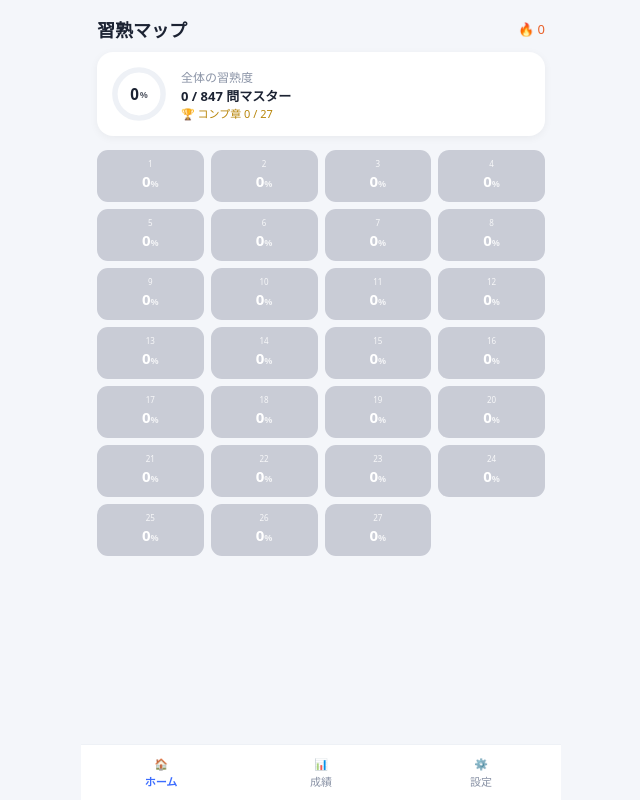
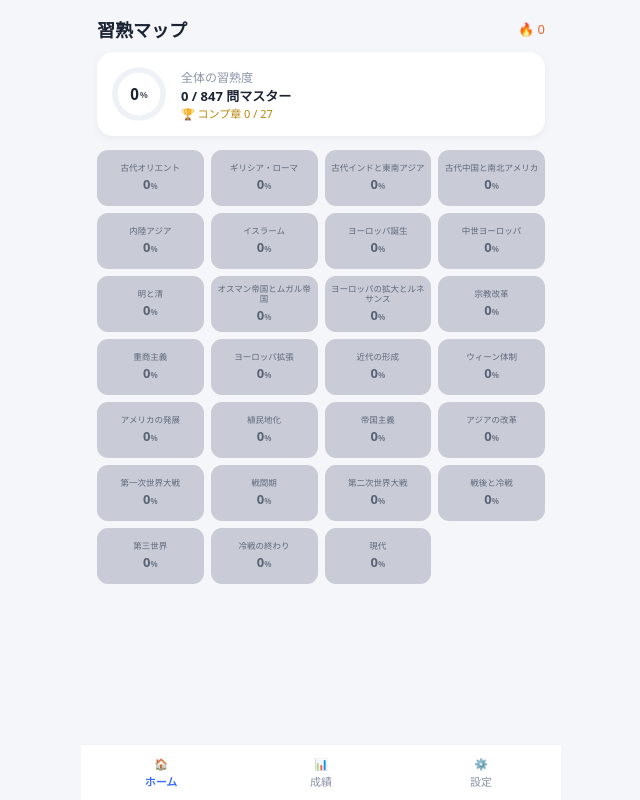
Before and after one commit to wikeda/world-history-quiz, a React (Vite) app: page /settings in a window 1280 px wide. Shown: the whole page, without its empty margins (319-959 px from the left). Built offline with nearby package versions, Linux system fonts and the light colour scheme.

Commit message:
fix: show chapter names on home tiles (+contrast), add progress reset in settings

```diff
--- a/src/screens/HomeScreen.tsx
+++ b/src/screens/HomeScreen.tsx
@@ -39,15 +39,17 @@ export function HomeScreen() {
       )}
 
       <div style={{ display: 'grid', gridTemplateColumns: 'repeat(4,1fr)', gap: 7, marginTop: 14 }}>
-        {chapters.map((c, i) => {
+        {chapters.map((c) => {
           const pct = masteryPct(countStates(questions, data.progress, c));
           const bg = masteryColor(pct);
+          const textColor = pct >= 100 ? '#5a3d00' : pct === 0 ? '#5a6376' : '#fff';
           return (
             <div key={c} onClick={() => nav(`/chapter/${encodeURIComponent(c)}`)}
-              style={{ background: bg, borderRadius: 11, padding: '8px 4px', textAlign: 'center', color: pct >= 26 && pct < 51 ? '#fff' : pct >= 100 ? '#5a3d00' : '#fff', cursor: 'pointer', minHeight: 52 }}>
-              <div style={{ fontSize: 8, opacity: 0.85 }}>{i + 1}</div>
-              <div style={{ fontSize: 15, fontWeight: 800, marginTop: 2 }}>
-                {pct >= 100 ? '🏆' : <>{pct}<span style={{ fontSize: 9, opacity: 0.75 }}>%</span></>}
+              style={{ background: bg, borderRadius: 11, padding: '7px 4px', textAlign: 'center', color: textColor,
+                cursor: 'pointer', minHeight: 56, display: 'flex', flexDirection: 'column', alignItems: 'center', justifyContent: 'center' }}>
+              <div style={{ fontSize: 8.5, lineHeight: 1.15, opacity: 0.95, wordBreak: 'break-word' }}>{c}</div>
+              <div style={{ fontSize: 13, fontWeight: 800, marginTop: 3 }}>
+                {pct >= 100 ? '🏆' : <>{pct}<span style={{ fontSize: 8, opacity: 0.75 }}>%</span></>}
               </div>
             </div>
           );
--- a/src/screens/SettingsScreen.tsx
+++ b/src/screens/SettingsScreen.tsx
@@ -1,6 +1,7 @@
 import { useRef } from 'react';
 import { useAppData } from '../state/AppDataContext';
 import { exportJson, importJson } from '../storage/storage';
+import { defaultAppData } from '../storage/schema';
 import type { Theme, Order, SessionSize } from '../domain/types';
 
 const ACCENTS = ['#3b6cff', '#3f9e5a', '#7a3bff', '#f0993c', '#e5679a', '#20b0b0'];
@@ -27,6 +28,12 @@ export function SettingsScreen() {
       try { replaceData(importJson(t)); alert('進捗を復元しました'); }
       catch { alert('ファイルが不正です'); }
     });
+  }
+  function doReset() {
+    if (window.confirm('学習の進捗をすべてリセットします。この操作は取り消せません。よろしいですか？')) {
+      replaceData(defaultAppData());
+      alert('進捗をリセットしました');
+    }
   }
 
   return (
@@ -69,8 +76,9 @@ export function SettingsScreen() {
       </Section>
 
       <Section title="データ">
-        <div onClick={doExport} style={rowBtn}>★ 進捗をエクスポート（バックアップ）</div>
-        <div onClick={() => fileRef.current?.click()} style={rowBtn}>★ 進捗をインポート（復元）</div>
+        <div onClick={doExport} style={rowBtn}>進捗をエクスポート（バックアップ）</div>
+        <div onClick={() => fileRef.current?.click()} style={rowBtn}>進捗をインポート（復元）</div>
+        <div onClick={doReset} style={{ ...rowBtn, color: '#d23b3b', borderBottom: 'none' }}>進捗をリセット</div>
         <input ref={fileRef} type="file" accept="application/json" hidden onChange={doImport} />
       </Section>
 
```
